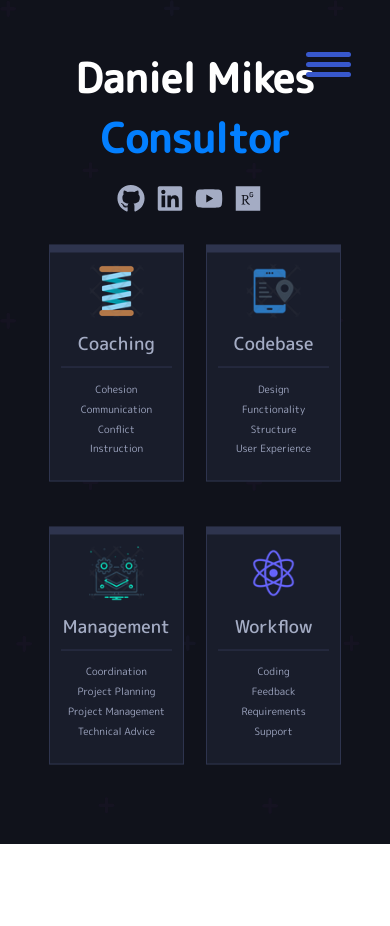
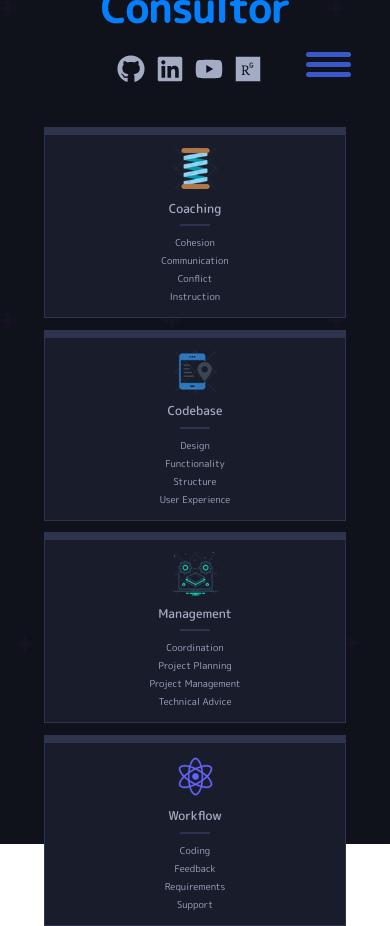
Before and after one commit to danmikes/react, a React (Create React App) app: page /#/ in a window 390 px wide. Before the commit the page ends 844 px from the top, so only its background shows below. Built offline with nearby package versions, Linux system fonts and the light colour scheme.

Commit message:
fix mobile layout

```diff
--- a/src/style/_service.scss
+++ b/src/style/_service.scss
@@ -1,46 +1,122 @@
+.service-container {
+  display: grid;
+  grid-template-columns: 1fr;
+  gap: 1rem;
+  margin-top: 2rem;
+  padding: 0 5px;
+  width: 100%;
+  box-sizing: border-box;
+
+  // Ensure single column on all mobile devices
+  @media (max-width: 767px) {
+    grid-template-columns: 1fr !important;
+    max-width: 100%;
+    margin-left: 0;
+    margin-right: 0;
+  }
+
+  // Tablet - 2 columns
+  @media (min-width: 768px) and (max-width: 1199px) {
+    grid-template-columns: repeat(2, 1fr);
+    gap: 1.5rem;
+    padding: 0 10px;
+  }
+
+  // Desktop - 4 columns
+  @media (min-width: 1200px) {
+    grid-template-columns: repeat(4, 1fr);
+    gap: 2rem;
+    padding: 0 15px;
+  }
+}
+
 .ServiceSection {
-  flex: 1;
+  width: 100%;
+  max-width: 100%;
+  box-sizing: border-box;
 
   .service {
     width: 100%;
+    max-width: 100%;
     background-color: #191d2b;
     border-left: 1px solid #2e344e;
     border-right: 1px solid #2e344e;
     border-bottom: 1px solid #2e344e;
     border-top: 8px solid #2e344e;
     transition: all .4s ease-in-out;
+    box-sizing: border-box;
+    margin: 0 auto;
+
+    // Force maximum width on mobile
+    @media (max-width: 767px) {
+      max-width: 100%;
+      margin: 0;
+    }
+
     &:hover {
       border-top: 8px solid #037fff;
+      transform: translateY(-3px);
     }
-    @media screen and (max-width: 1400px) {
-      flex-direction: column;
-      width: 100%;
-      &:not(last-child) {
-        margin-bottom: 2rem;
-      }
-    }
+
     .service-content {
       padding: 1rem;
       text-align: center;
+      box-sizing: border-box;
+      width: 100%;
+
+      // Very small phone adjustments
+      @media (max-width: 360px) {
+        padding: 0.75rem 0.5rem;
+      }
+
+      @media (max-width: 320px) {
+        padding: 0.5rem;
+      }
+
       img {
         display: block;
-        margin-left: auto;
-        margin-right: auto;
-        width: 50%;
+        margin: 0 auto 0.75rem;
+        width: 45px;
+        height: auto;
+        max-width: 100%;
+
+        @media (max-width: 360px) {
+          width: 40px;
+          margin-bottom: 0.5rem;
+        }
+
+        @media (max-width: 280px) {
+          width: 35px;
+        }
       }
+
       .service-title {
-        font-size: 1.6rem;
+        font-size: 1.1rem;
         font-weight: 500;
         position: relative;
-        padding-bottom: 1rem;
-        margin: 1rem 0;
+        padding-bottom: 0.75rem;
+        margin: 0.75rem 0;
+        word-wrap: break-word;
+        overflow-wrap: break-word;
+
+        @media (max-width: 360px) {
+          font-size: 1rem;
+          margin: 0.5rem 0;
+          padding-bottom: 0.5rem;
+        }
+
+        @media (max-width: 280px) {
+          font-size: 0.95rem;
+        }
+
         &::after {
           content: "";
           position: absolute;
           bottom: 0;
-          left: 0;
-          width: 100%;
-          height: 1px;
+          left: 50%;
+          transform: translateX(-50%);
+          width: 30px;
+          height: 2px;
           background-color: #2e344e;
         }
       }
@@ -48,24 +124,44 @@
       .service-items {
         list-style: none;
         padding: 0;
-        margin: 1rem 0;
+        margin: 0.75rem 0 0 0;
         text-align: center;
 
         .service-item {
-          font-size: 0.9rem;
-          padding: 0.3rem 0;
+          font-size: 0.85rem;
+          padding: 0.25rem 0;
           line-height: 1.3;
           color: #a0a8c3;
+          word-wrap: break-word;
+          overflow-wrap: break-word;
+
+          @media (max-width: 360px) {
+            font-size: 0.8rem;
+            padding: 0.2rem 0;
+          }
+
+          @media (max-width: 280px) {
+            font-size: 0.75rem;
+          }
         }
       }
     }
   }
 }
-.service-container {
-  display: flex;
-  justify-content: space-between;
-  margin-top: 4rem;
-  margin: 10px;
-  flex-wrap: wrap;
-  gap: 2rem;
+
+// Nuclear option for very small screens
+@media (max-width: 280px) {
+  .service-container {
+    gap: 0.5rem;
+    padding: 0 2px;
+  }
+
+  .ServiceSection .service {
+    border-width: 1px;
+    border-top-width: 6px;
+
+    &:hover {
+      border-top-width: 6px;
+    }
+  }
 }
```
